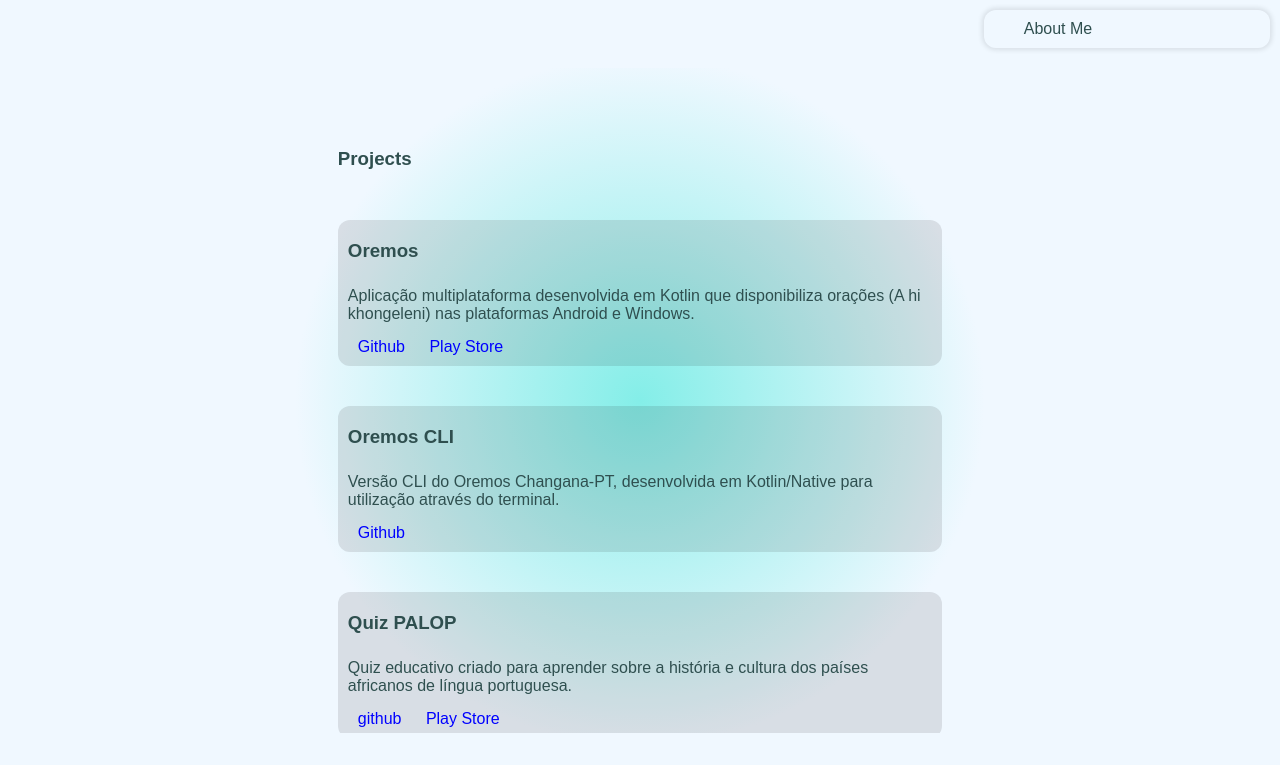
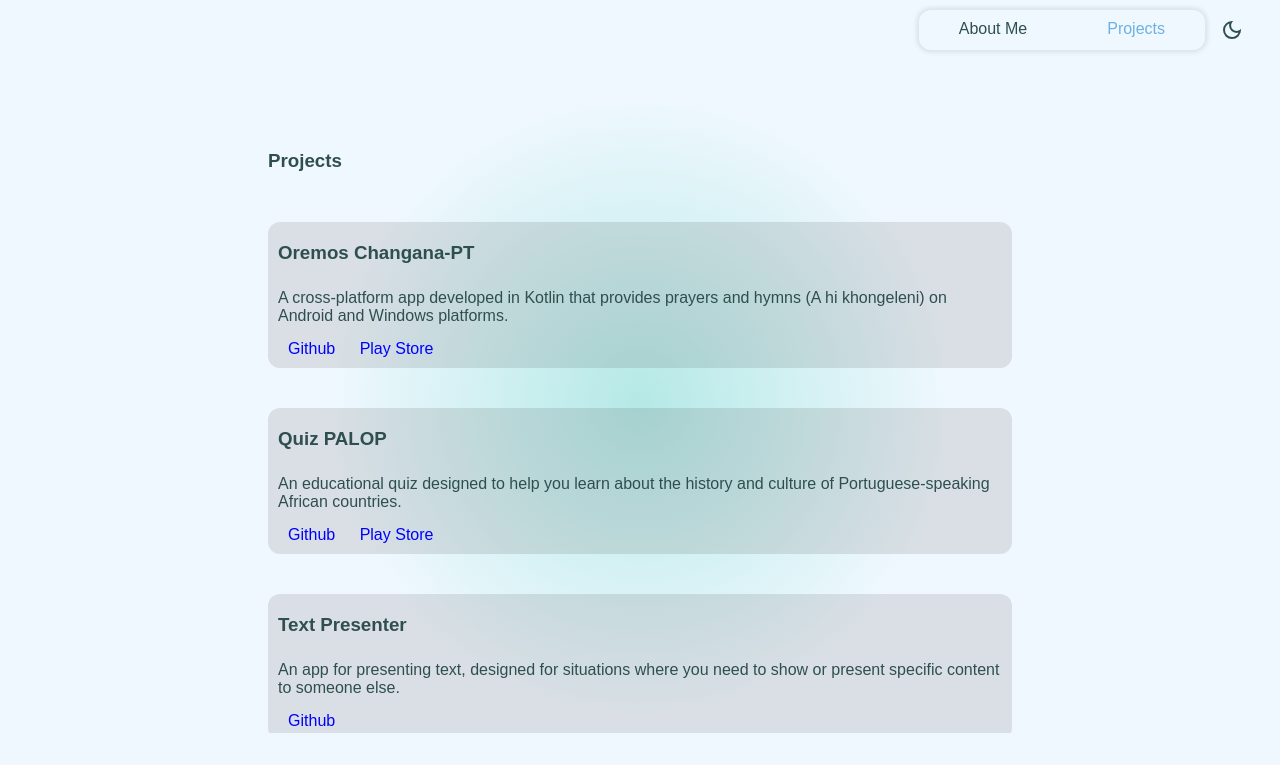
Before and after one commit to samuelsumbane/SamuelEugenioSumbane, a plain HTML site: page projects.html in a window 1280 px wide. Shown: the top 765 px of the page. Drawn offline with Linux system fonts and the light colour scheme.

Commit message:
UX optimizations

```diff
--- a/projects.html
+++ b/projects.html
@@ -27,6 +27,12 @@
         <li><a href="index.html">About Me</a></li>
         <li><a href="projects.html" id="active">Projects</a></li>
       </ul>
+
+      <button id="switch-theme">
+        <svg xmlns="http://www.w3.org/2000/svg" height="24px" viewBox="0 -960 960 960" width="24px" fill="#e3e3e3"><path d="M480-120q-150 0-255-105T120-480q0-150 105-255t255-105q14 0 27.5 1t26.5 3q-41 29-65.5 75.5T444-660q0 90 63 153t153 63q55 0 101-24.5t75-65.5q2 13 3 26.5t1 27.5q0 150-105 255T480-120Zm0-80q88 0 158-48.5T740-375q-20 5-40 8t-40 3q-123 0-209.5-86.5T364-660q0-20 3-40t8-40q-78 32-126.5 102T200-480q0 116 82 198t198 82Zm-10-270Z"/></svg>
+        <svg xmlns="http://www.w3.org/2000/svg" height="24px" viewBox="0 -960 960 960" width="24px" fill="#e3e3e3"><path d="M565-395q35-35 35-85t-35-85q-35-35-85-35t-85 35q-35 35-35 85t35 85q35 35 85 35t85-35Zm-226.5 56.5Q280-397 280-480t58.5-141.5Q397-680 480-680t141.5 58.5Q680-563 680-480t-58.5 141.5Q563-280 480-280t-141.5-58.5ZM200-440H40v-80h160v80Zm720 0H760v-80h160v80ZM440-760v-160h80v160h-80Zm0 720v-160h80v160h-80ZM256-650l-101-97 57-59 96 100-52 56Zm492 496-97-101 53-55 101 97-57 59Zm-98-550 97-101 59 57-100 96-56-52ZM154-212l101-97 55 53-97 101-59-57Zm326-268Z"/></svg>
+      </button>
+
     </nav>
 
     <main>
@@ -34,32 +40,22 @@
       <section>
         <h3>Projects</h3>
         <div>
-        <h3>Oremos</h3>
-          <p class="project-description">Aplicação multiplataforma desenvolvida em Kotlin que disponibiliza orações (A hi khongeleni) nas plataformas Android e Windows.</p>
-
+          <h3>Oremos Changana-PT</h3>
+          <p class="project-description">A cross-platform app developed in Kotlin that provides prayers and hymns (A hi khongeleni) on Android and Windows platforms.</p>
           <p>
             <a href="https://github.com/samuelsumbane/Oremos_Changana-PT">Github</a>
             <a href="https://play.google.com/store/apps/details?id=com.samuel.oremoschanganapt&pcampaignid=web_share">Play Store</a>
           </p>
-
         </div>
 
-      <div>
-        <h3>Oremos CLI</h3>
-        <p class="project-description">Versão CLI do Oremos Changana-PT, desenvolvida em Kotlin/Native para utilização através do terminal.</p>
 
-        <p>
-          <a href="https://github.com/samuelsumbane/Oremos-Changana-PT-CLI">Github</a>
-        </p>
-
-      </div>
 
       <div>
         <h3>Quiz PALOP</h3>
-        <p class="project-description">Quiz educativo criado para aprender sobre a história e cultura dos países africanos de língua portuguesa.</p>
+        <p class="project-description">An educational quiz designed to help you learn about the history and culture of Portuguese-speaking African countries.</p>
 
         <p>
-          <a href="https://github.com/samuelsumbane/Quiz-PALOP">github</a>
+          <a href="https://github.com/samuelsumbane/Quiz-PALOP">Github</a>
           <a href="https://play.google.com/store/apps/details?id=com.samuelsumbane.quizpalop&pcampaignid=web_share">Play Store</a>
         </p>
 
@@ -67,8 +63,7 @@
 
        <div>
           <h3>Text Presenter</h3>
-          <p class="project-description">Aplicação para apresentação de textos, pensada para situações em que é necessário mostrar ou apresentar determinado conteúdo a outra pessoa.</p>
-          <p>
+          <p class="project-description">An app for presenting text, designed for situations where you need to show or present specific content to someone else.<p>
             <a href="https://github.com/samuelsumbane/Text-Presenter">Github</a>
           </p>
         </div>
--- a/styles/style.css
+++ b/styles/style.css
@@ -1,10 +1,12 @@
 :root {
   --text-color: darkslategray;
   --bg-color: aliceblue;
-  --active-anchor: rgb(7, 21, 33);
-  --secondary-background: #84eee8;
+  --active-anchor: #6db1e3;
+  --secondary-background: #b5e9e6;
   --project-link: blue;
   --surface-color: lightgray;
+  --nav-shadow: rgba(0, 0, 0, 0.1);
+  --nav-shadow-hover: rgba(4, 48, 66, 0.2);
 }
 
 .darkmode {
@@ -14,6 +16,8 @@
   --secondary-background: #51849f;
   --project-link: dodgerblue;
   --surface-color: darkslategray;
+  --nav-shadow: rgba(255, 255, 255, 0.1);
+  --nav-shadow-hover: rgba(50, 138, 221, 0.2);
 }
 
 * {
@@ -45,12 +49,12 @@
   margin-right: 10px;
   z-index: 10;
   border-radius: 12px;
-  box-shadow: 0 0 5px 2px rgba(0, 0, 0, 0.1);
+  box-shadow: 0 0 5px 2px var(--nav-shadow);
   transition: 0.5s ease-in;
 }
 
 nav ul:hover {
-  box-shadow: 0 0 5px 2px rgba(4, 48, 66, 0.2);
+  box-shadow: 0 0 5px 2px var(--nav-shadow-hover);
 }
 
 nav ul li {
@@ -65,7 +69,7 @@
 }
 
 #active {
-  color: aliceblue;
+  color: var(--active-anchor);
 }
 
 #active:hover {
@@ -89,7 +93,7 @@
   margin: auto;
   /* background-color: red; */
   height: 100%;
-  width: 50%;
+  width: 70%;
   /* min-width: 400px; */
   max-width: 1300px;
   padding: 70px;
@@ -99,12 +103,15 @@
 
 
 main section h1 {
-  padding: 100px 0px 50px;
+  padding-top: -10px;
   font-size: 1.5em;
-  font-style: italic;
   color: rgb(5, 0, 0,);
 }
 
+#kotlin_developer {
+  padding: 20px 0px;
+  font-style: italic;
+}
 
 main section h3{
   padding: 10px 10px 10px 0;
@@ -165,7 +172,7 @@
 }
 
 #switch-theme {
-  margin: 10px 10px 0 0;
+  margin: 5px 10px 0 5px;
   width: 50px;
   height: 50px;
   border: none;
```
Also changed, not shown: index.html (+7 -6 lines). Lines whose indentation alone changed are shown as unchanged.
